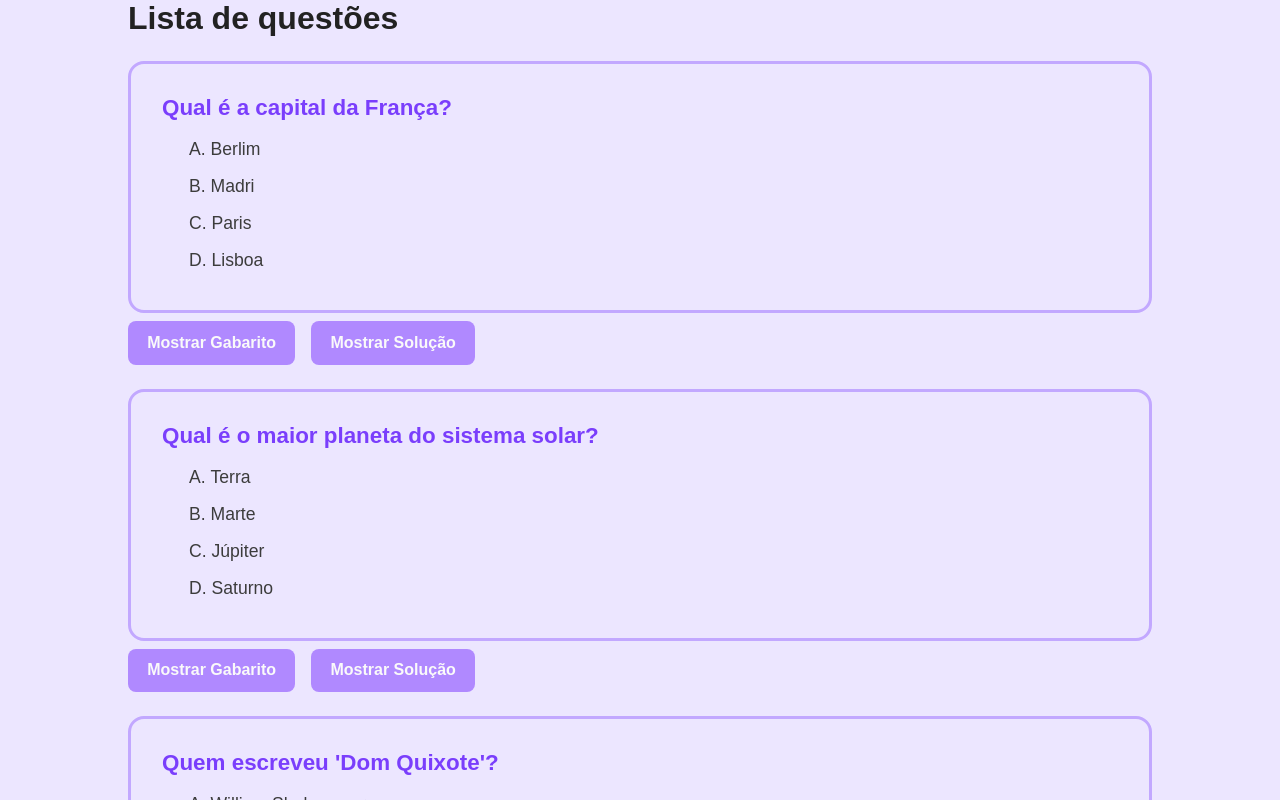
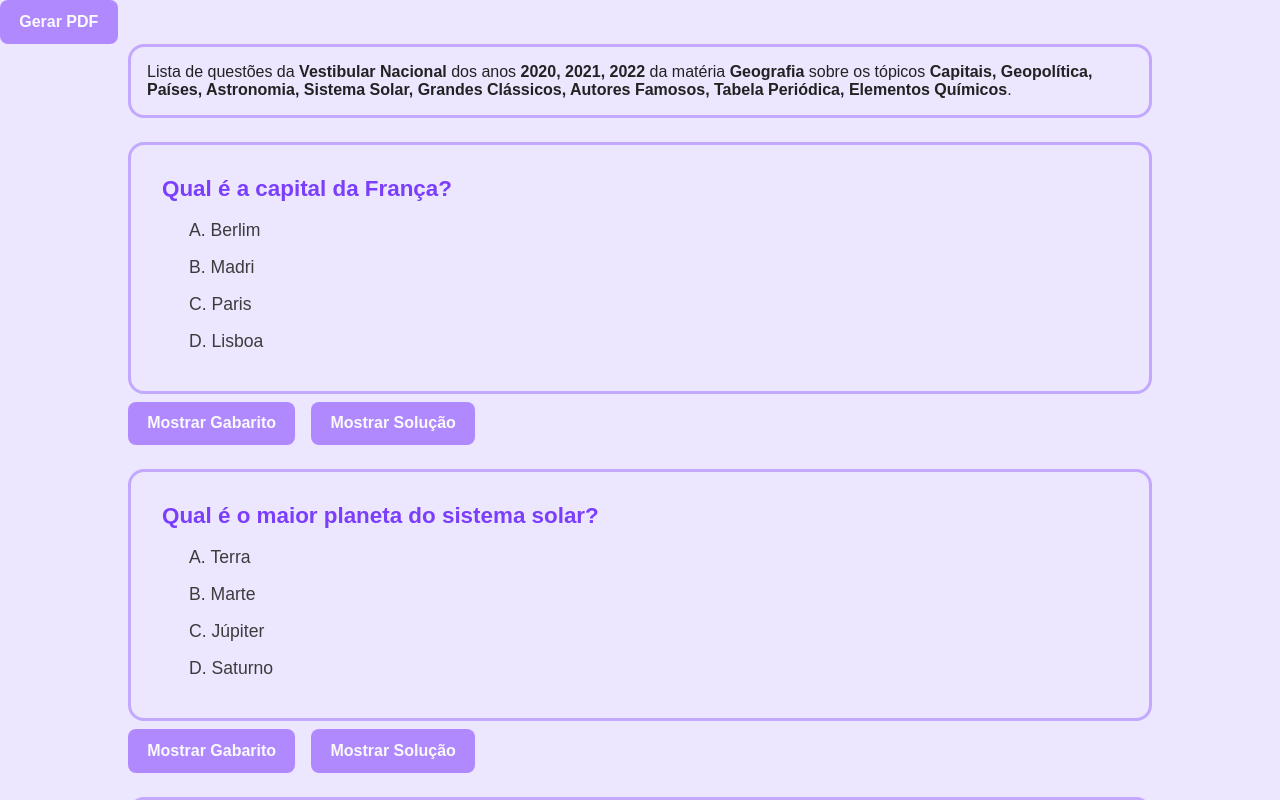
Before and after one commit to Camie-M/aprovamais_fe, a Next.js app in the folder AprovaMais_Frontend/: page /list in a window 1280 px wide. Shown: the top 800 px of the page. Built offline with nearby package versions, Linux system fonts and the light colour scheme.

Commit message:
simulando consumo api + v1 gerar pdf

```diff
--- a/AprovaMais_Frontend/package.json
+++ b/AprovaMais_Frontend/package.json
@@ -9,9 +9,14 @@
     "lint": "next lint"
   },
   "dependencies": {
+    "html2canvas": "^1.4.1",
+    "html2pdf.js": "^0.10.3",
+    "jspdf": "^3.0.1",
+    "jspdf-autotable": "^5.0.2",
     "next": "15.2.4",
     "react": "^19.0.0",
     "react-dom": "^19.0.0",
+    "react-pdf": "^9.2.1",
     "sass": "^1.86.1"
   },
   "devDependencies": {
--- /dev/null
+++ b/AprovaMais_Frontend/public/mocks/mocksQuestões.json
@@ -0,0 +1,40 @@
+{
+  "prova": "Vestibular Nacional",
+  "anos": "2020, 2021, 2022",
+  "materia": "Geografia",
+  "questoes": [
+    {
+      "topicos": ["Capitais", "Geopolítica", "Países"],
+      "questao": "Qual é a capital da França?",
+      "alternativas": ["Berlim", "Madri", "Paris", "Lisboa"],
+      "resposta": "Paris",
+      "solucao": "Paris é a capital da França desde 508 d.C."
+    },
+    {
+      "topicos": ["Astronomia", "Sistema Solar"],
+      "questao": "Qual é o maior planeta do sistema solar?",
+      "alternativas": ["Terra", "Marte", "Júpiter", "Saturno"],
+      "resposta": "Júpiter",
+      "solucao": "Júpiter é o maior planeta do sistema solar, com um diâmetro de aproximadamente 139.820 km."
+    },
+    {
+      "topicos": ["Grandes Clássicos", "Autores Famosos"],
+      "questao": "Quem escreveu 'Dom Quixote'?",
+      "alternativas": [
+        "William Shakespeare",
+        "Miguel de Cervantes",
+        "Machado de Assis",
+        "Jorge Luis Borges"
+      ],
+      "resposta": "Miguel de Cervantes",
+      "solucao": "Miguel de Cervantes escreveu 'Dom Quixote', publicado pela primeira vez em 1605."
+    },
+    {
+      "topicos": ["Tabela Periódica", "Elementos Químicos"],
+      "questao": "Quantos elementos químicos a tabela periódica possui atualmente?",
+      "alternativas": ["113", "118", "120", "126"],
+      "resposta": "118",
+      "solucao": "A tabela periódica possui atualmente 118 elementos químicos reconhecidos oficialmente."
+    }
+  ]
+}
--- a/AprovaMais_Frontend/src/app/list/page.js
+++ b/AprovaMais_Frontend/src/app/list/page.js
@@ -1,17 +1,69 @@
 "use client";
+import { useEffect, useRef, useState } from "react";
 import styles from "./styles.module.scss";
 import BoxQuestoes from "../components/boxQuestoes";
 import Questoes from "../components/questoes";
-import listaQuestoes from "../../mocks/mocksQuestões.json";
 import Button from "../components/button";
+import html2pdf from "html2pdf.js";
 export default function List() {
-  const handleClick = () => {
-    alert("Botão clicado!");
+  const [dadosGerais, setDadosGerais] = useState({
+    prova: "",
+    anosSelecionados: "",
+    materia: "",
+    topicos: [],
+  });
+  const [listaQuestoes, setListaQuestoes] = useState([]);
+  const pdfRef = useRef(null);
+
+  useEffect(() => {
+    const fetchMockData = async () => {
+      try {
+        const response = await fetch("/mocks/mocksQuestões.json");
+        const data = await response.json();
+
+        setDadosGerais({
+          prova: data.prova || "Prova Desconhecida",
+          anosSelecionados: data.anos || "Ano não informado",
+          materia: data.materia || "Matéria não informada",
+          topicos: data.questoes.flatMap((q) => q.topicos || []),
+        });
+
+        setListaQuestoes(data.questoes || []);
+      } catch (error) {
+        console.error("Erro ao carregar os dados:", error);
+      }
+    };
+    fetchMockData();
+  }, []);
+
+  const gerarPDF = () => {
+    const input = pdfRef.current;
+    if (!input) return;
+
+    html2pdf()
+      .set({
+        margin: 10,
+        filename: `Questoes_${dadosGerais.prova}.pdf`,
+        image: { type: "jpeg", quality: 0.98 },
+        html2canvas: { scale: 2, useCORS: true },
+        jsPDF: { unit: "mm", format: "a4", orientation: "portrait" },
+      })
+      .from(input)
+      .save();
   };
 
   return (
-    <div className={styles.container}>
-      <h1>Lista de questões</h1>
+    <>
+      <Button texto={"Gerar PDF"} onClick={gerarPDF} />
+      <div ref={pdfRef} className={styles.container}>
+        <BoxQuestoes>
+          <p>
+            Lista de questões da <b>{dadosGerais.prova}</b> dos anos{" "}
+            <b>{dadosGerais.anosSelecionados}</b> da matéria{" "}
+            <b>{dadosGerais.materia}</b> sobre os tópicos{" "}
+            <b>{dadosGerais.topicos.join(", ")}</b>.
+          </p>
+        </BoxQuestoes>
 
         {listaQuestoes.map((item, i) => (
           <div className={styles.container__questoes} key={i}>
@@ -19,12 +71,18 @@ export default function List() {
               <Questoes questao={item} />
             </BoxQuestoes>
             <div className={styles.container__questoes__buttons}>
-            <Button texto={"Mostrar Gabarito"} onClick={handleClick} />
-            <Button texto={"Mostrar Solução"} onClick={handleClick} />
-            {/* <input></ <Button texto={"Mostrar Gabarito"} />input> */}
+              <Button
+                texto={"Mostrar Gabarito"}
+                onClick={() => alert(item.resposta)}
+              />
+              <Button
+                texto={"Mostrar Solução"}
+                onClick={() => alert(item.solucao)}
+              />
             </div>
           </div>
         ))}
       </div>
+    </>
   );
 }
--- a/AprovaMais_Frontend/src/mocks/mocksQuestões.json
+++ /dev/null
@@ -1,31 +0,0 @@
-[
-  {
-    "questao": "Qual é a capital da França?",
-    "alternativas": ["Berlim", "Madri", "Paris", "Lisboa"],
-    "resposta": "Paris",
-    "solucao": "Paris é a capital da França desde 508 d.C."
-  },
-  {
-    "questao": "Qual é o maior planeta do sistema solar?",
-    "alternativas": ["Terra", "Marte", "Júpiter", "Saturno"],
-    "resposta": "Júpiter",
-    "solucao": "Júpiter é o maior planeta do sistema solar, com um diâmetro de aproximadamente 139.820 km."
-  },
-  {
-    "questao": "Quem escreveu 'Dom Quixote'?",
-    "alternativas": [
-      "William Shakespeare",
-      "Miguel de Cervantes",
-      "Machado de Assis",
-      "Jorge Luis Borges"
-    ],
-    "resposta": "Miguel de Cervantes",
-    "solucao": "Miguel de Cervantes escreveu 'Dom Quixote', publicado pela primeira vez em 1605."
-  },
-  {
-    "questao": "Quantos elementos químicos a tabela periódica possui atualmente?",
-    "alternativas": ["113", "118", "120", "126"],
-    "resposta": "118",
-    "solucao": "A tabela periódica possui atualmente 118 elementos químicos reconhecidos oficialmente."
-  }
-]
```
Also changed, not shown: 1 other file (tests, documents, lock files or other folders). Lines whose indentation alone changed are shown as unchanged.
